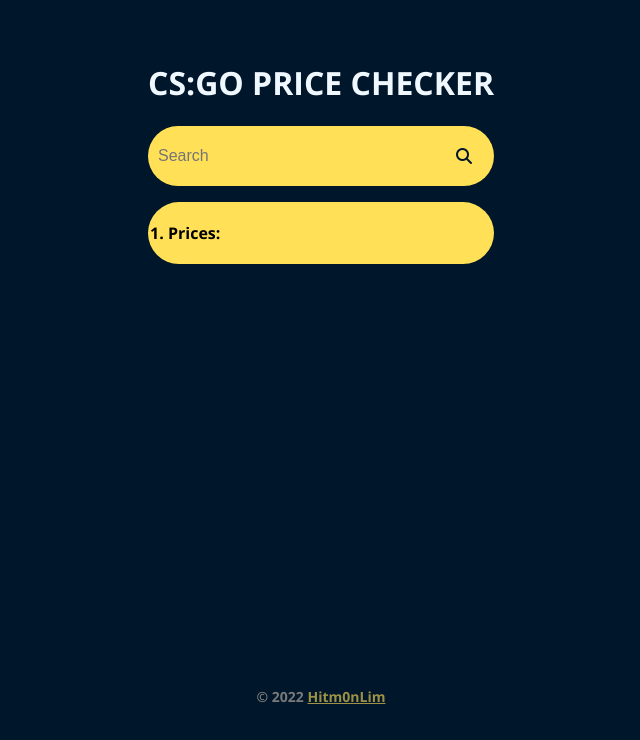
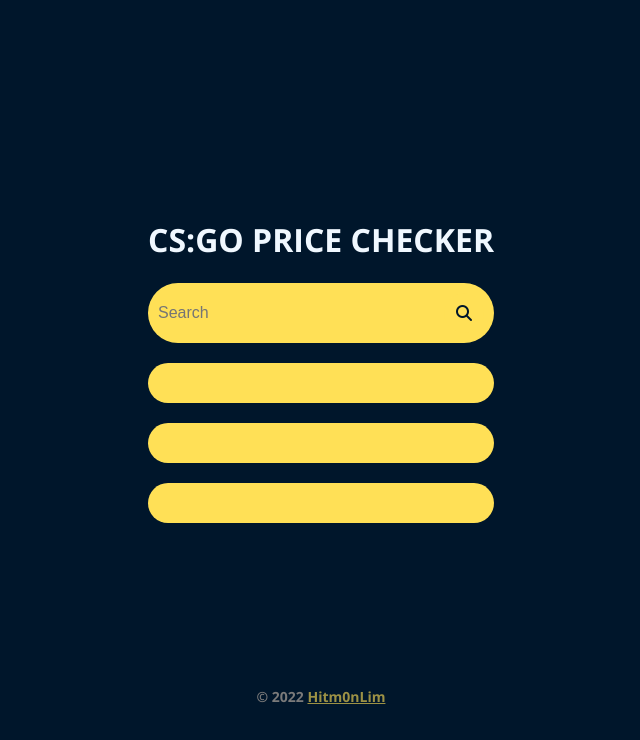
Before and after one commit to Cypherpunkz1/csgo-price-checker, an Electron app: page src/main.html in a window 900 px wide. Both pictures are taken after a click on the link 593 px from the left and 377 px from the top of the page. Shown: the whole page, without its empty margins (129-769 px from the left). Drawn offline with nearby package versions, Linux system fonts and the light colour scheme; no server answers.

Commit message:
Show prices UI

```diff
--- a/src/main.html
+++ b/src/main.html
@@ -20,7 +20,9 @@
       </a>
     </div>
     <button class="api-btn midbtn" id="set-keys-btn">Set API Keys</button>
-    <ol id="prices"></ol>
+    <div id="steam-price"></div>
+    <div id="bitskins-price"></div>
+    <div id="waxpeer-price"></div>
   </div>
 
   <footer class="footer">
--- a/src/main.js
+++ b/src/main.js
@@ -3,17 +3,20 @@
 const fs = require('fs');
 
 let bsKey, wpKey; // API keys
+var steamPrice = document.getElementById('steam-price');
+var waxPrice = document.getElementById('waxpeer-price');
+var bitPrice = document.getElementById('bitskins-price');
+
 
 // Search Button
 document.getElementById('search-btn').addEventListener('click', () => {
     document.getElementById('center-container').classList.remove('center');
     document.getElementById('center-container').classList.add('result');
     document.getElementById('set-keys-btn').hidden = true;
-    var results = document.createElement('li');
-    var prices = document.getElementById('prices');
-    results.appendChild(document.createTextNode('Prices: '));
-    prices.appendChild(results);
-    prices.classList.add('prices-show'); // show prices with style applied
+
+    steamPrice.classList.add('prices-show'); // show prices with style applied
+    waxPrice.classList.add('prices-show');
+    bitPrice.classList.add('prices-show');
     keys = getApiKeys();
     bsKey = keys.bitskins;
     wpKey = keys.waxpeer;
@@ -30,7 +33,11 @@
     })
     .then(response => {
         console.log('Low: ', response.data.lowest_price);
-        // show on screen
+        // results.appendChild(document.createTextNode('Steam Low: ' + response.data.lowest_price));
+        // prices.appendChild(results);
+        steamPrice.innerHTML = `Steam Low: ${response.data.lowest_price}`;
+        waxPrice.innerHTML = `Waxpeer`;
+        bitPrice.innerHTML = `Bitskins`;
     });
 }
 
--- a/src/style.css
+++ b/src/style.css
@@ -58,7 +58,7 @@
 
 .result {
     position: absolute;
-    top: 20%;
+    top: 45%;
     left: 50%;
     transform: translate(-50%, -50%);
 }
@@ -68,6 +68,8 @@
     color: #000000;
     border-radius: 50px;
     padding: 20px;
+    margin: 20px 0 0 0;
+    bottom: 0%;
 }
 
 .footer {
```
